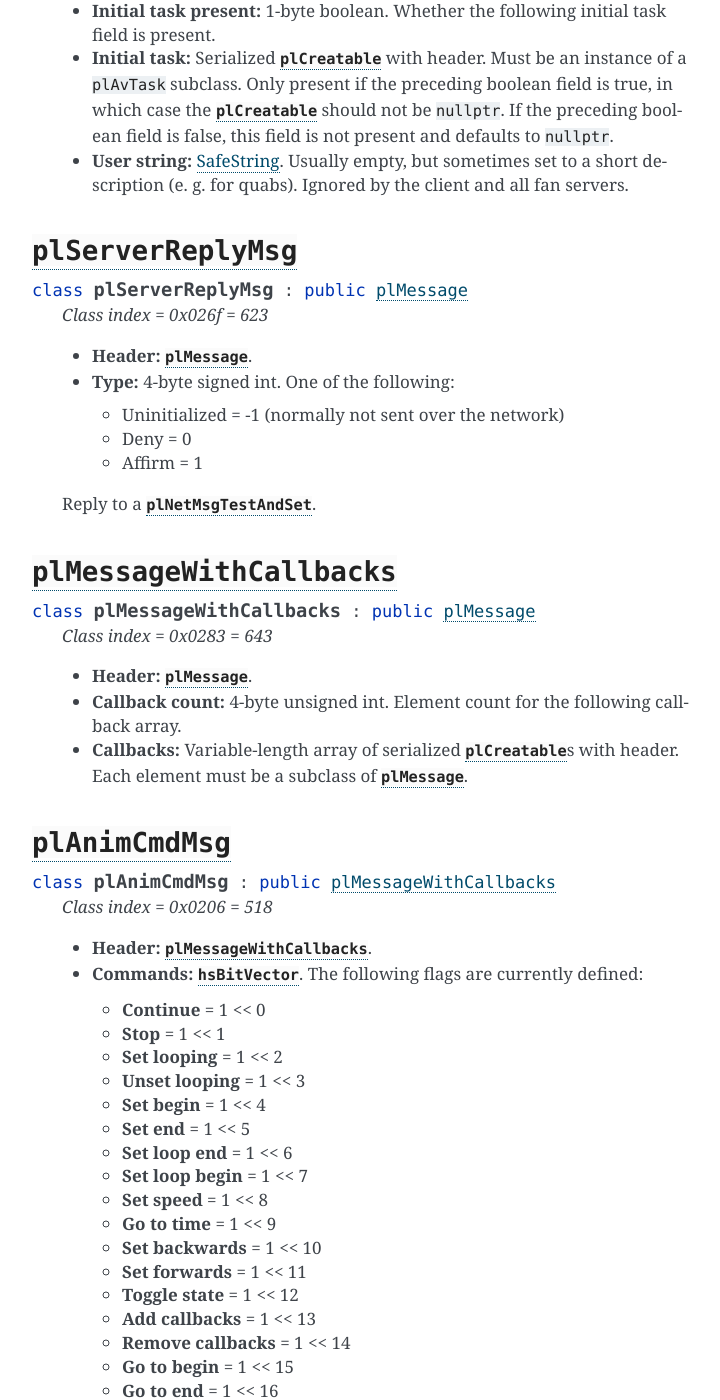
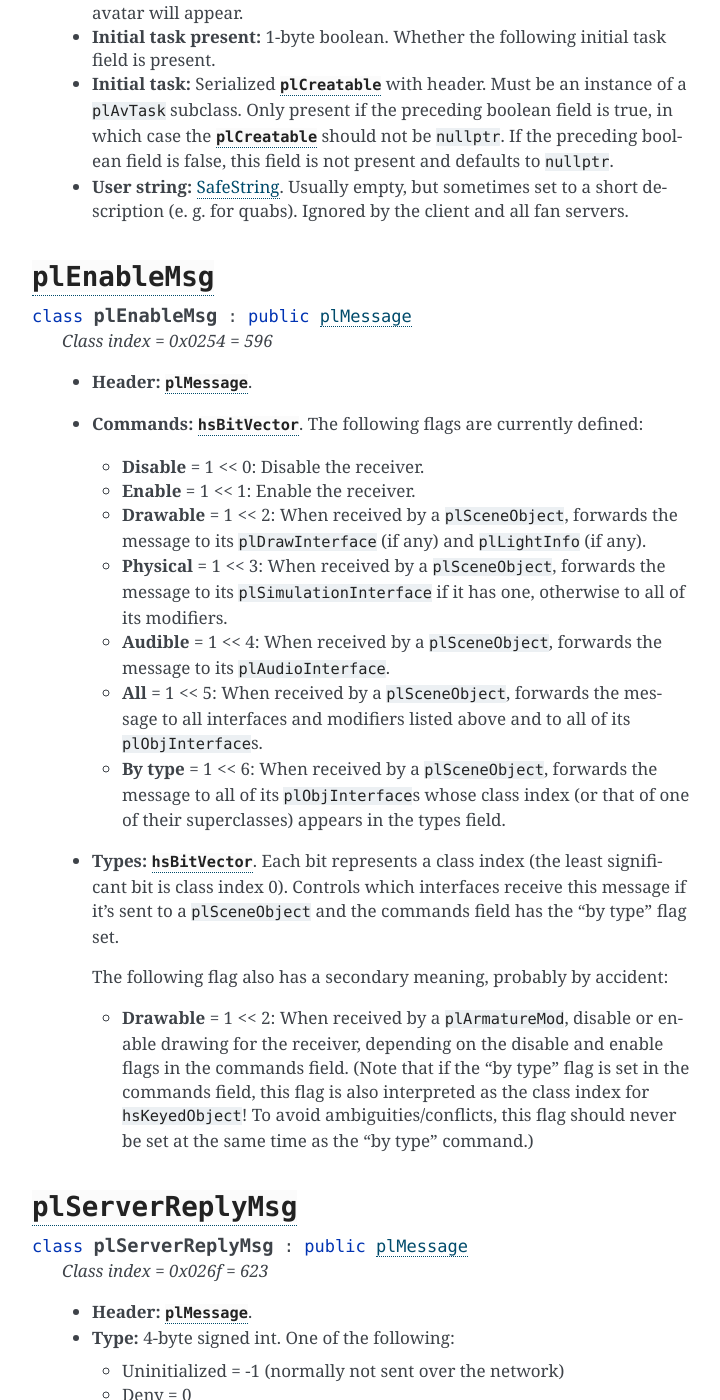
Before and after one commit to dgelessus/NAGUS, a Sphinx documentation site: the page built from docs/uru/game_server/plasma_messages.rst, in a window 1280 px wide and 1400 px high, scrolled down 7255 px. Shown: the whole window, without its empty margins (388-1108 px from the left). Built offline with Sphinx 7.4.7, drawn with Linux system fonts in a browser that asks for light colours; some of the changed text lies outside the part shown.

Commit message:
Document and implement plEnableMsg

```diff
--- a/docs/uru/game_server/plasma_messages.rst
+++ b/docs/uru/game_server/plasma_messages.rst
@@ -40,6 +40,7 @@ only of one of their non-abstract subclasses.
   * :cpp:class:`plLoadCloneMsg` = 0x0253 = 595
 
     * :cpp:class:`plLoadAvatarMsg` = 0x03b1 = 945
+  * :cpp:class:`plEnableMsg` = 0x0254 = 596
   * :cpp:class:`plServerReplyMsg` = 0x026f = 623
   * :cpp:class:`plMessageWithCallbacks` = 0x0283 = 643 (abstract)
 
@@ -375,6 +376,51 @@ Assorted data types used by the message classes below.
     but sometimes set to a short description
     (e. g. for quabs).
     Ignored by the client and all fan servers.
+
+:cpp:class:`plEnableMsg`
+------------------------
+
+.. cpp:class:: plEnableMsg : public plMessage
+
+  *Class index = 0x0254 = 596*
+
+  * **Header:** :cpp:class:`plMessage`.
+  * **Commands:** :cpp:class:`hsBitVector`.
+    The following flags are currently defined:
+
+    * **Disable** = 1 << 0: Disable the receiver.
+    * **Enable** = 1 << 1: Enable the receiver.
+    * **Drawable** = 1 << 2: When received by a ``plSceneObject``,
+      forwards the message to its ``plDrawInterface`` (if any) and ``plLightInfo`` (if any).
+    * **Physical** = 1 << 3: When received by a ``plSceneObject``,
+      forwards the message to its ``plSimulationInterface`` if it has one,
+      otherwise to all of its modifiers.
+    * **Audible** = 1 << 4: When received by a ``plSceneObject``,
+      forwards the message to its ``plAudioInterface``.
+    * **All** = 1 << 5: When received by a ``plSceneObject``,
+      forwards the message to all interfaces and modifiers listed above
+      and to all of its ``plObjInterface``\s.
+    * **By type** = 1 << 6: When received by a ``plSceneObject``,
+      forwards the message to all of its ``plObjInterface``\s whose class index
+      (or that of one of their superclasses)
+      appears in the types field.
+  * **Types:** :cpp:class:`hsBitVector`.
+    Each bit represents a class index
+    (the least significant bit is class index 0).
+    Controls which interfaces receive this message
+    if it's sent to a ``plSceneObject``
+    and the commands field has the "by type" flag set.
+
+    The following flag also has a secondary meaning,
+    probably by accident:
+
+    * **Drawable** = 1 << 2: When received by a ``plArmatureMod``,
+      disable or enable drawing for the receiver,
+      depending on the disable and enable flags in the commands field.
+      (Note that if the "by type" flag is set in the commands field,
+      this flag is also interpreted as the class index for ``hsKeyedObject``!
+      To avoid ambiguities/conflicts,
+      this flag should never be set at the same time as the "by type" command.)
 
 :cpp:class:`plServerReplyMsg`
 -----------------------------
```
Also changed, not shown: 2 other files.
